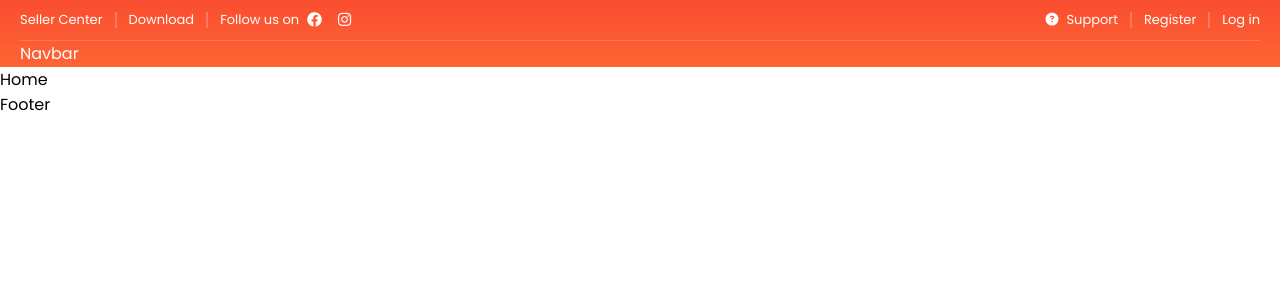
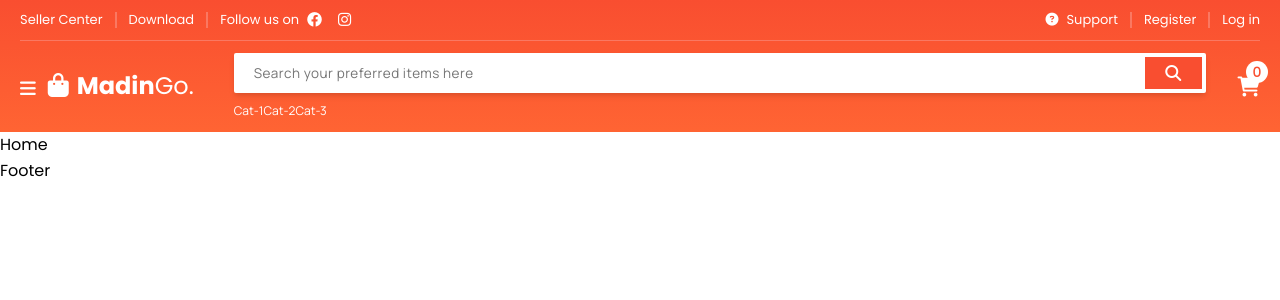
Before and after one commit to Lekkyjay/ecomm-rtk, a React (Vite) app: page / in a window 1280 px wide. Shown: the top 300 px of the page. Built offline with nearby package versions, Linux system fonts and the light colour scheme.

Commit message:
Updated Navbar.

```diff
--- a/package.json
+++ b/package.json
@@ -9,8 +9,10 @@
     "preview": "vite preview"
   },
   "dependencies": {
+    "@reduxjs/toolkit": "^1.9.3",
     "react": "^18.2.0",
     "react-dom": "^18.2.0",
+    "react-redux": "^8.0.5",
     "react-router-dom": "^6.9.0",
     "sass": "^1.60.0"
   },
--- a/src/components/Navbar.scss
+++ b/src/components/Navbar.scss
@@ -0,0 +1,97 @@
+@import "../App.scss";
+
+.navbar{
+    padding-top: 12px;
+    padding-bottom: 12px;
+    .navbar-brand{
+        font-size: 2.4rem;
+    }
+    .brand-and-toggler{
+        .sidebar-show-btn{
+            margin-right: 12px;
+            margin-top: 4px;
+            transition: $transition-ease;
+            &:hover{
+                opacity: 0.9;
+            }
+        }
+    }
+    .navbar-collapse{
+        .navbar-search{
+            padding: 4px;
+            margin-left: 32px;
+            border-radius: 2px;
+            box-shadow: rgba(0, 0, 0, 0.1) 0px 4px 6px -1px, rgba(0, 0, 0, 0.06) 0px 2px 4px -1px;
+
+            .form-control{
+                width: 100%;
+                padding: 0 16px;
+                color: rgba(0, 0, 0, 0.8);
+                caret-color: $clr-orange;
+                &::placeholder{
+                    font-size: 13.5px;
+                    font-family: $font-family-manrope;
+                    letter-spacing: 0.5px;
+                }
+            }
+            .search-btn{
+                background-color: $clr-orange;
+                width: 60px;
+                height: 32px;
+            }
+
+            @media screen and (max-width: 576px){
+                display: none;
+            }
+        }
+        .navbar-nav{
+            margin-left: 32px;
+            margin-top: 8px;
+            .nav-item{
+                margin-right: 16px;
+                .nav-link{
+                    transition: $transition-ease;
+                    &:hover{
+                        opacity: 0.95;
+                    }
+                }
+            }
+
+            @media screen and (max-width: 992px){
+                display: none;
+            }
+        }
+    }
+    .navbar-cart{
+        margin-left: 32px;
+        height: 30px;
+        border-radius: 50%;
+        font-size: 2rem;
+
+        .cart-btn{
+            position: relative;
+            .cart-items-value{
+                position: absolute;
+                top: -10px;
+                right: -8px;
+                background-color: $clr-white;
+                font-size: 14px;
+                font-weight: 500;
+                color: $clr-orange;
+                padding: 0 0.5rem;
+                width: 22px;
+                border-radius: 50%;
+                display: flex;
+                align-items: center;
+                justify-content: center;
+            }
+
+            &:hover{
+                .cart-modal{
+                    opacity: 1;
+                    visibility: visible;
+                }
+            }
+        }
+    }
+}
--- a/src/components/Navbar.tsx
+++ b/src/components/Navbar.tsx
@@ -1,7 +1,50 @@
+import { Link } from 'react-router-dom'
 import './Navbar.scss'
 
 export default function Navbar() {
   return (
-    <div>Navbar</div>
+    <nav className='navbar'>
+      <div className='navbar-cnt flex align-center'>
+        <div className='brand-and-toggler flex align-center'>
+          <button type = "button" className='sidebar-show-btn text-white'>
+            <i className='fas fa-bars'></i>
+          </button>
+          <Link to = "/" className='navbar-brand flex align-center'>
+            <span className='navbar-brand-ico'>
+              <i className='fa-solid fa-bag-shopping'></i>
+            </span>
+            <span className='navbar-brand-txt mx-2'>
+              <span className='fw-7'>Madin</span>Go.
+            </span>
+          </Link>
+        </div>
+
+        <div className='navbar-collapse w-100'>
+          <div className='navbar-search bg-white'>
+            <div className='flex align-center'>
+              <input type = "text" className='form-control fs-14' placeholder='Search your preferred items here' />
+              <Link to = "" className='text-white search-btn flex align-center justify-center'>
+                <i className='fa-solid fa-magnifying-glass'></i>
+              </Link>
+            </div>
+          </div>
+
+          <ul className='navbar-nav flex align-center fs-12 fw-4 font-manrope'>
+            <li className='nav-item no-wrap'>
+              <Link to = '' className='nav-link text-capitalize'>Cat-1</Link>
+              <Link to = '' className='nav-link text-capitalize'>Cat-2</Link>
+              <Link to = '' className='nav-link text-capitalize'>Cat-3</Link>
+            </li>
+          </ul>
+        </div>
+
+        <div className='navbar-cart flex align-center'>
+          <Link to = "/cart" className='cart-btn'>
+            <i className='fa-solid fa-cart-shopping'></i>
+            <div className='cart-items-value'>0</div>
+          </Link>
+        </div>
+      </div>
+    </nav>
   )
 }
```
Also changed, not shown: 1 other file (tests, documents, lock files or other folders).
